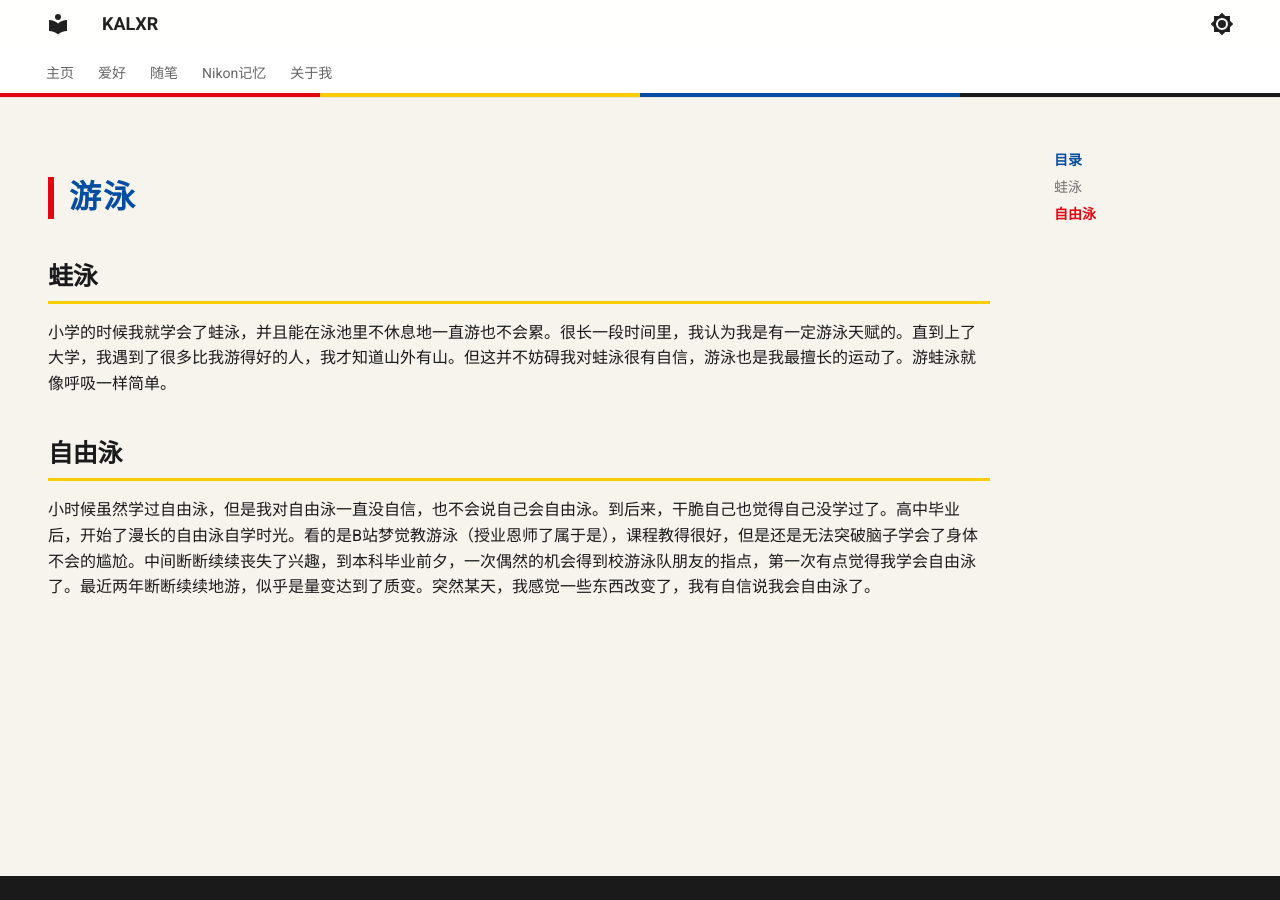
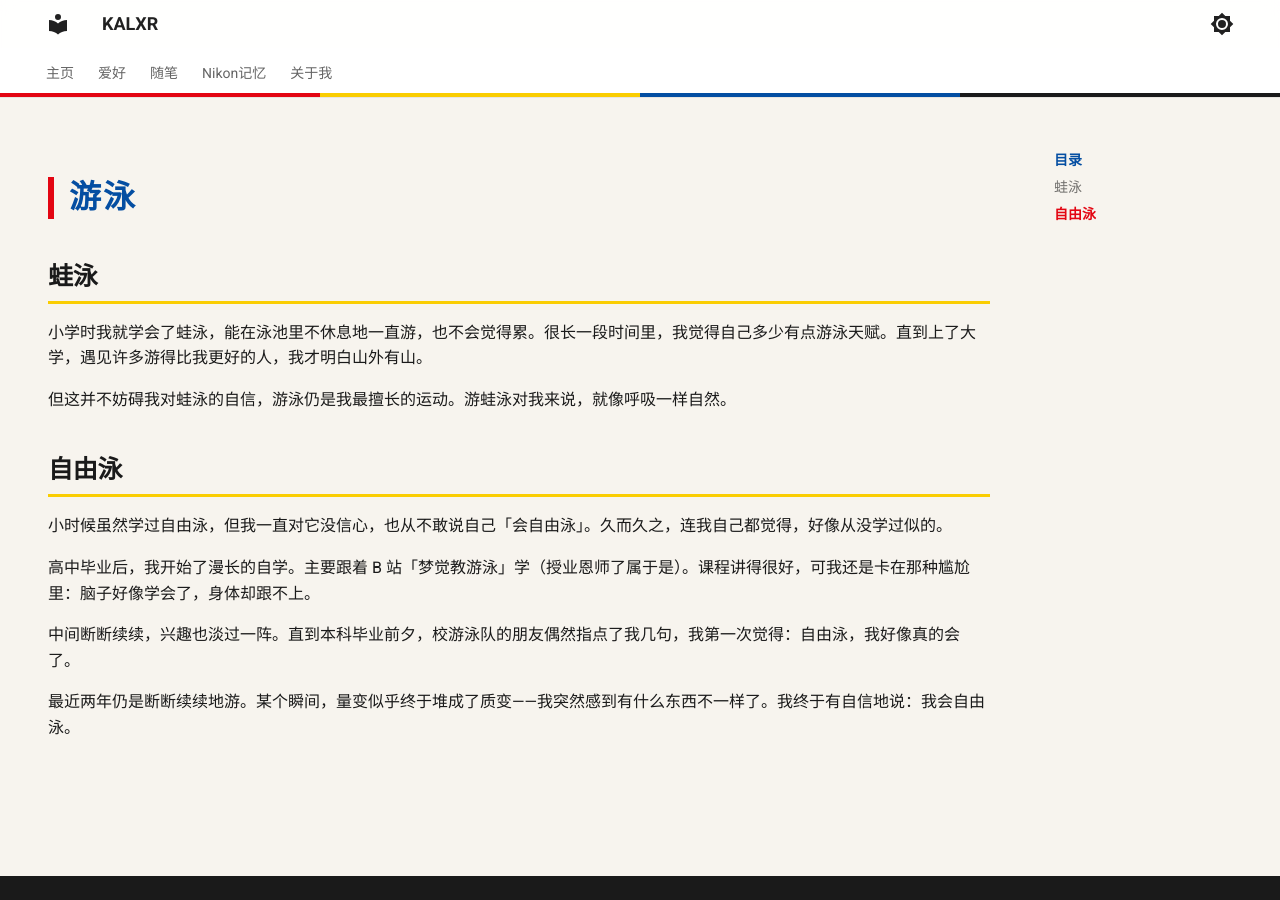
Before and after one commit to lhr024/lhr024.github.io, an MkDocs documentation site: the page built from docs/interests/swimming.md, in a window 1280 px wide. Built offline with MkDocs 1.6.1 and Material for MkDocs 9.7.7, drawn with Linux system fonts in a browser that asks for light colours.

Commit message:
20260806v1

```diff
--- a/docs/interests/swimming.md
+++ b/docs/interests/swimming.md
@@ -1,7 +1,17 @@
 # 游泳
 
 ## 蛙泳
-小学的时候我就学会了蛙泳，并且能在泳池里不休息地一直游也不会累。很长一段时间里，我认为我是有一定游泳天赋的。直到上了大学，我遇到了很多比我游得好的人，我才知道山外有山。但这并不妨碍我对蛙泳很有自信，游泳也是我最擅长的运动了。游蛙泳就像呼吸一样简单。
+
+小学时我就学会了蛙泳，能在泳池里不休息地一直游，也不会觉得累。很长一段时间里，我觉得自己多少有点游泳天赋。直到上了大学，遇见许多游得比我更好的人，我才明白山外有山。
+
+但这并不妨碍我对蛙泳的自信，游泳仍是我最擅长的运动。游蛙泳对我来说，就像呼吸一样自然。
 
 ## 自由泳
-小时候虽然学过自由泳，但是我对自由泳一直没自信，也不会说自己会自由泳。到后来，干脆自己也觉得自己没学过了。高中毕业后，开始了漫长的自由泳自学时光。看的是B站梦觉教游泳（授业恩师了属于是），课程教得很好，但是还是无法突破脑子学会了身体不会的尴尬。中间断断续续丧失了兴趣，到本科毕业前夕，一次偶然的机会得到校游泳队朋友的指点，第一次有点觉得我学会自由泳了。最近两年断断续续地游，似乎是量变达到了质变。突然某天，我感觉一些东西改变了，我有自信说我会自由泳了。
+
+小时候虽然学过自由泳，但我一直对它没信心，也从不敢说自己「会自由泳」。久而久之，连我自己都觉得，好像从没学过似的。
+
+高中毕业后，我开始了漫长的自学。主要跟着 B 站「梦觉教游泳」学（授业恩师了属于是）。课程讲得很好，可我还是卡在那种尴尬里：脑子好像学会了，身体却跟不上。
+
+中间断断续续，兴趣也淡过一阵。直到本科毕业前夕，校游泳队的朋友偶然指点了我几句，我第一次觉得：自由泳，我好像真的会了。
+
+最近两年仍是断断续续地游。某个瞬间，量变似乎终于堆成了质变——我突然感到有什么东西不一样了。我终于有自信地说：我会自由泳。
```
Also changed, not shown: docs/interests/music.md (+7 -2 lines).
